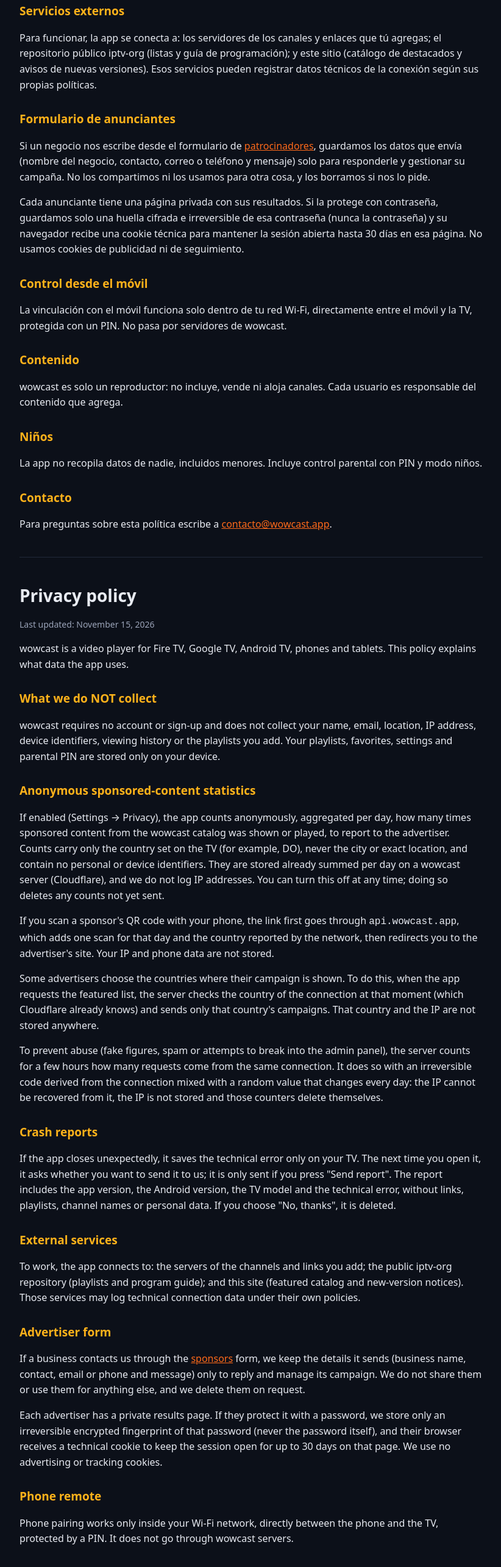
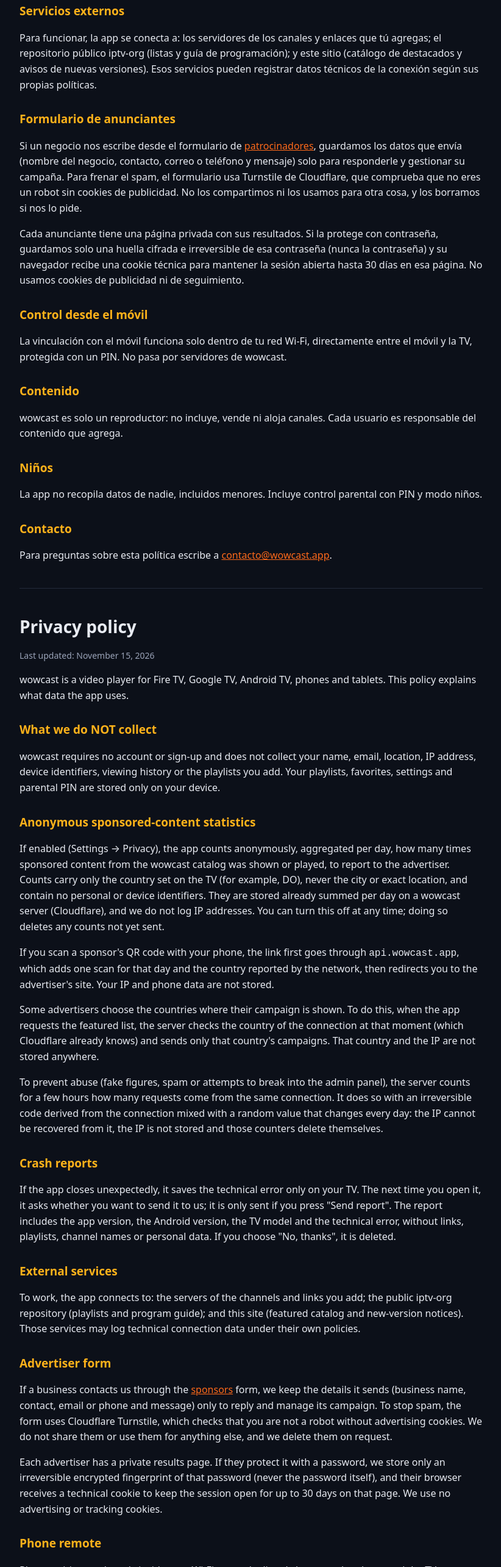
Before and after one commit to xfacor/wowcast, a plain HTML site: page privacy.html in a window 1280 px wide. Shown: the part 1114-3683 px from the top of the page at 61% size, without its empty margins (228-1050 px from the left). Drawn offline with Linux system fonts and the light colour scheme.

Commit message:
Formulario de patrocinadores: antispam de Cloudflare

```diff
--- a/privacy.html
+++ b/privacy.html
@@ -21,7 +21,7 @@ a{color:#ff6a1a}.top{display:flex;align-items:center;gap:10px}.top img{height:34
 <h2>Servicios externos</h2>
 <p>Para funcionar, la app se conecta a: los servidores de los canales y enlaces que tú agregas; el repositorio público iptv-org (listas y guía de programación); y este sitio (catálogo de destacados y avisos de nuevas versiones). Esos servicios pueden registrar datos técnicos de la conexión según sus propias políticas.</p>
 <h2>Formulario de anunciantes</h2>
-<p>Si un negocio nos escribe desde el formulario de <a href="patrocinadores.html">patrocinadores</a>, guardamos los datos que envía (nombre del negocio, contacto, correo o teléfono y mensaje) solo para responderle y gestionar su campaña. No los compartimos ni los usamos para otra cosa, y los borramos si nos lo pide.</p>
+<p>Si un negocio nos escribe desde el formulario de <a href="patrocinadores.html">patrocinadores</a>, guardamos los datos que envía (nombre del negocio, contacto, correo o teléfono y mensaje) solo para responderle y gestionar su campaña. Para frenar el spam, el formulario usa Turnstile de Cloudflare, que comprueba que no eres un robot sin cookies de publicidad. No los compartimos ni los usamos para otra cosa, y los borramos si nos lo pide.</p>
 <p>Cada anunciante tiene una página privada con sus resultados. Si la protege con contraseña, guardamos solo una huella cifrada e irreversible de esa contraseña (nunca la contraseña) y su navegador recibe una cookie técnica para mantener la sesión abierta hasta 30 días en esa página. No usamos cookies de publicidad ni de seguimiento.</p>
 <h2>Control desde el móvil</h2>
 <p>La vinculación con el móvil funciona solo dentro de tu red Wi-Fi, directamente entre el móvil y la TV, protegida con un PIN. No pasa por servidores de wowcast.</p>
@@ -47,7 +47,7 @@ a{color:#ff6a1a}.top{display:flex;align-items:center;gap:10px}.top img{height:34
 <h2>External services</h2>
 <p>To work, the app connects to: the servers of the channels and links you add; the public iptv-org repository (playlists and program guide); and this site (featured catalog and new-version notices). Those services may log technical connection data under their own policies.</p>
 <h2>Advertiser form</h2>
-<p>If a business contacts us through the <a href="patrocinadores.html">sponsors</a> form, we keep the details it sends (business name, contact, email or phone and message) only to reply and manage its campaign. We do not share them or use them for anything else, and we delete them on request.</p>
+<p>If a business contacts us through the <a href="patrocinadores.html">sponsors</a> form, we keep the details it sends (business name, contact, email or phone and message) only to reply and manage its campaign. To stop spam, the form uses Cloudflare Turnstile, which checks that you are not a robot without advertising cookies. We do not share them or use them for anything else, and we delete them on request.</p>
 <p>Each advertiser has a private results page. If they protect it with a password, we store only an irreversible encrypted fingerprint of that password (never the password itself), and their browser receives a technical cookie to keep the session open for up to 30 days on that page. We use no advertising or tracking cookies.</p>
 <h2>Phone remote</h2>
 <p>Phone pairing works only inside your Wi-Fi network, directly between the phone and the TV, protected by a PIN. It does not go through wowcast servers.</p>
```
Also changed, not shown: patrocinadores.html (+5 -2 lines).
